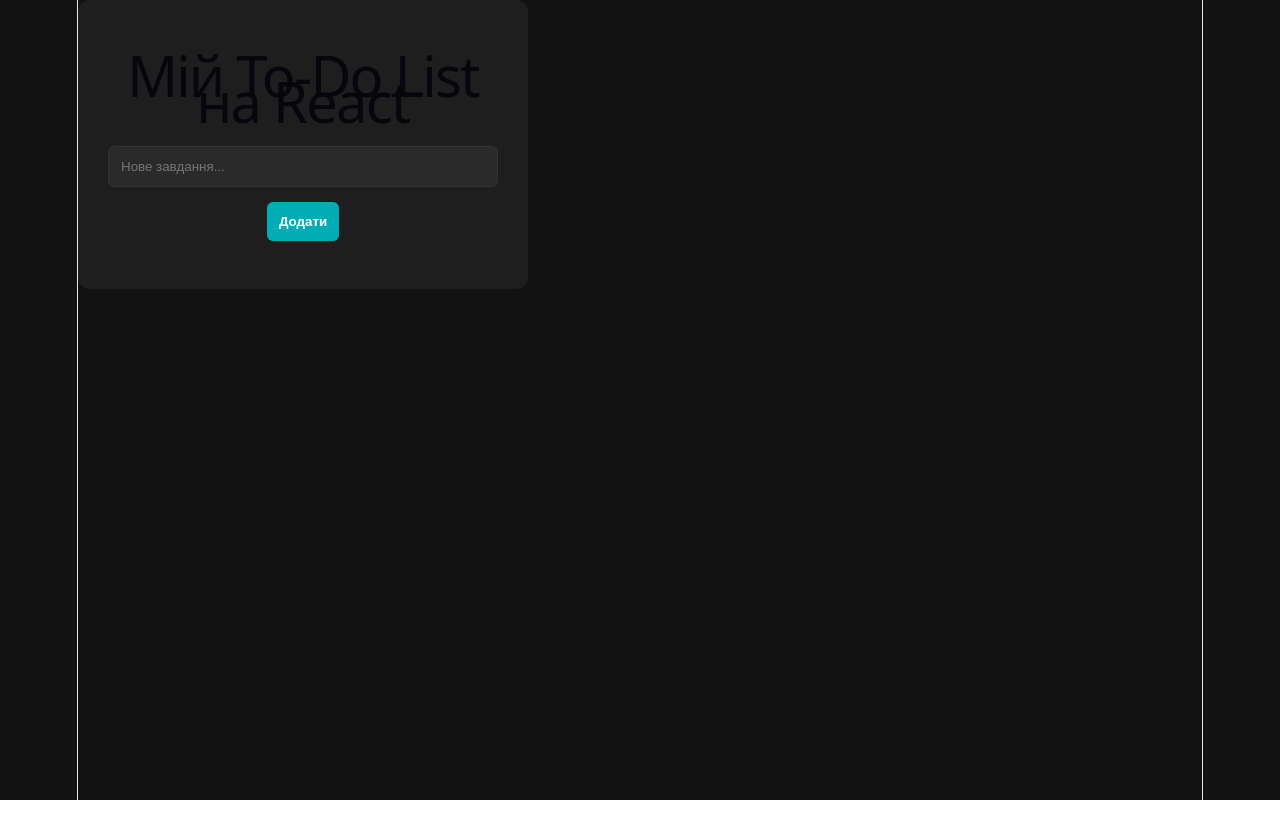
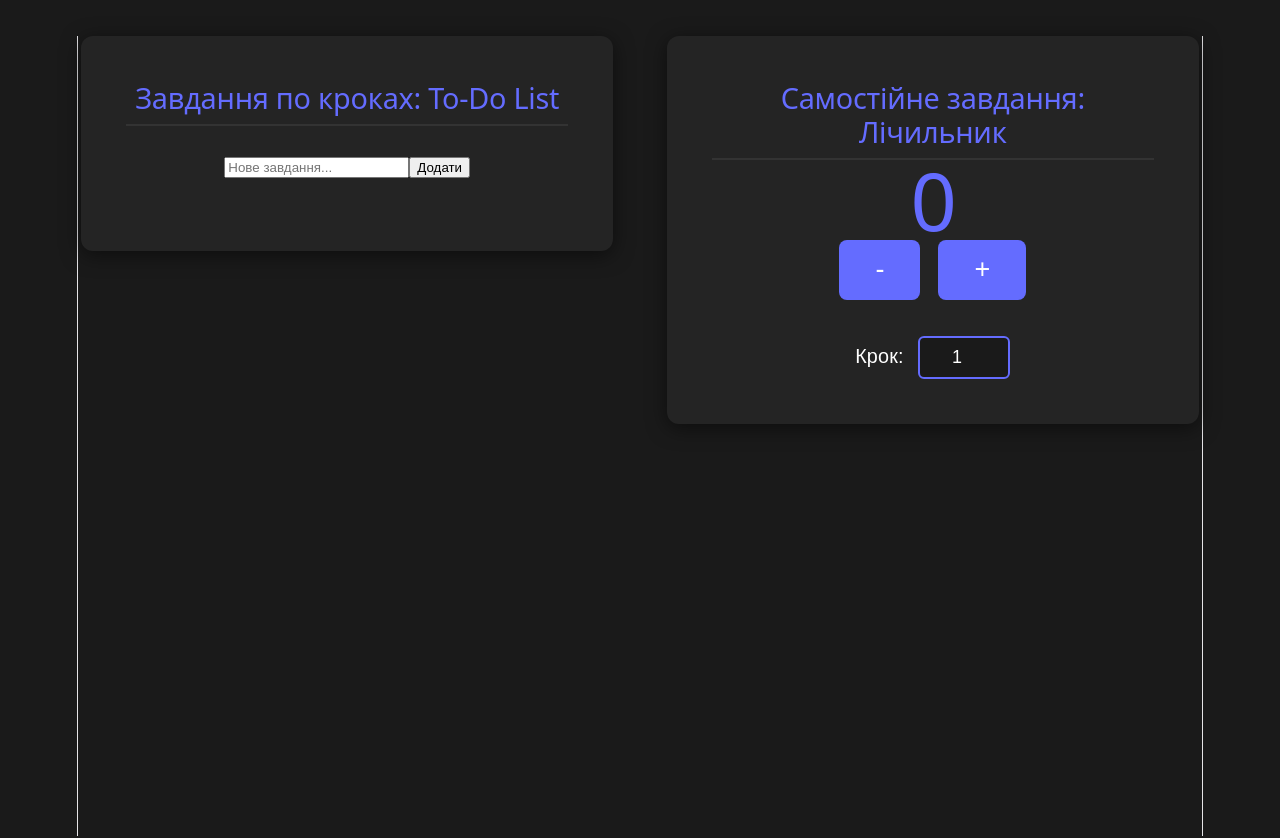
Before and after one commit to sasha7654321/my-todo-app, a React (Vite) app: page / in a window 1280 px wide. Shown: the top 838 px of the page. Before the commit the page ends 800 px from the top, so only its background shows below. Built offline with nearby package versions, Linux system fonts and the light colour scheme.

Commit message:
add counter and todo together

```diff
--- a/src/App.css
+++ b/src/App.css
@@ -1,61 +1,90 @@
 body {
+  background-color: #1a1a1a;
+  color: #ffffff;
+  font-family: Arial, sans-serif;
   margin: 0;
-  font-family: sans-serif;
-  background-color: #121212;
-  color: #e0e0e0;
-  display: flex;
-  justify-content: center;
-  align-items: center;
-  min-height: 100vh;
+  padding: 2rem;
 }
 
-.app-container {
-  background-color: #1e1e1e;
-  padding: 30px;
+.container {
+  display: flex;
+  flex-direction: row;
+  justify-content: center;
+  align-items: flex-start;
+  gap: 3rem;
+  max-width: 1400px;
+  margin: 0 auto;
+}
+
+.app-block {
+  background-color: #242424;
   border-radius: 12px;
-  width: 100%;
-  max-width: 450px;
-  box-sizing: border-box;
+  padding: 2.5rem;
+  box-shadow: 0 4px 20px rgba(0, 0, 0, 0.5);
+  flex: 1;
+  min-width: 320px;
+  max-width: 500px;
+  text-align: center;
 }
 
 h2 {
-  color: #ffffff;
-  margin-top: 0;
-  text-align: center;
+  color: #646cff;
+  margin-bottom: 1.5rem;
+  font-size: 1.6rem;
+  border-bottom: 2px solid #333;
+  padding-bottom: 0.5rem;
 }
 
-input {
-  width: 100%;
-  padding: 12px;
-  margin-bottom: 15px;
-  border: 1px solid #333;
-  border-radius: 6px;
-  background-color: #2a2a2a;
-  color: #fff;
-  box-sizing: border-box;
+.counter-value {
+  font-size: 4.5rem;
+  margin: 1.5rem 0;
+  transition: color 0.3s ease;
+  color: #646cff;
 }
 
-button {
-  padding: 12px;
-  background-color: #00adb5;
-  color: #fff;
-  border: none;
-  border-radius: 6px;
-  cursor: pointer;
-  font-weight: bold;
+.counter-value.red {
+  color: #ff4646;
 }
 
-ul {
-  list-style: none;
-  padding: 0;
+.controls button {
+  font-size: 1.5rem;
+  padding: 0.8rem 2rem;
+  margin: 0 0.5rem;
+  border: none;
+  border-radius: 8px;
+  cursor: pointer;
+  background-color: #646cff;
+  color: white;
+  transition: background-color 0.2s;
 }
 
-li {
-  background-color: #2a2a2a;
-  padding: 12px;
-  margin-bottom: 8px;
+.controls button:hover {
+  background-color: #535bf2;
+}
+
+.step-setting {
+  margin-top: 2rem;
+  font-size: 1.1rem;
+}
+
+.step-setting input {
+  background-color: #1a1a1a;
+  border: 2px solid #646cff;
   border-radius: 6px;
-  display: flex;
-  justify-content: space-between;
-  align-items: center;
+  color: white;
+  padding: 0.5rem;
+  font-size: 1rem;
+  width: 70px;
+  text-align: center;
+  margin-left: 0.5rem;
 }
+
+.step-setting input:focus {
+  outline: none;
+  border-color: #535bf2;
+}
+
+.task-list {
+  margin-top: 1.5rem;
+  text-align: left;
+}
--- a/src/App.jsx
+++ b/src/App.jsx
@@ -1,32 +1,59 @@
-import { useState } from 'react';
+import { useState, useEffect } from 'react';
 import TaskForm from './components/TaskForm';
 import TaskItem from './components/TaskItem';
 import './App.css';
 
 function App() {
-  const [tasks, setTasks] = useState([]);
+  const [tasks, setTasks] = useState(() => {
+    const savedTasks = localStorage.getItem('tasks');
+    return savedTasks ? JSON.parse(savedTasks) : [];
+  });
+
+  const [count, setCount] = useState(0);
+  const [step, setStep] = useState(1);
+
+  useEffect(() => {
+    localStorage.setItem('tasks', JSON.stringify(tasks));
+  }, [tasks]);
 
   const addTask = (text) => {
-    const newTask = { id: Date.now(), text, completed: false };
-    setTasks([...tasks, newTask]);
+    setTasks([...tasks, { id: Date.now(), text, completed: false }]);
   };
 
   const toggleTask = (id) => {
-    setTasks(tasks.map(task =>
+    setTasks(
+      tasks.map((task) =>
         task.id === id ? { ...task, completed: !task.completed } : task
-    ));
+      )
+    );
   };
 
   const deleteTask = (id) => {
-    setTasks(tasks.filter(task => task.id !== id));
+    setTasks(tasks.filter((task) => task.id !== id));
   };
 
+  const handleIncrement = () => {
+    setCount(count + step);
+  };
+
+  const handleDecrement = () => {
+    setCount(Math.max(0, count - step));
+  };
+
+  const handleStepChange = (e) => {
+    const value = parseInt(e.target.value);
+    setStep(isNaN(value) || value < 1 ? 1 : value);
+  };
+
+  const isRed = count >= 50;
+
   return (
-    <div className="app-container">
-      <h1>Мій То-Do List на React</h1>
-      <TaskForm addTask={addTask} />
-      <ul>
-        {tasks.map(task => (
+    <div className="container">
+      <div className="app-block">
+        <h2>Завдання по кроках: To-Do List</h2>
+        <TaskForm onAddTask={addTask} />
+        <div className="task-list">
+          {tasks.map((task) => (
             <TaskItem
               key={task.id}
               task={task}
@@ -34,7 +61,27 @@
               onDelete={deleteTask}
             />
           ))}
-      </ul>
+        </div>
+      </div>
+
+      <div className="app-block">
+        <h2>Самостійне завдання: Лічильник</h2>
+        <h1 className={`counter-value ${isRed ? 'red' : ''}`}>{count}</h1>
+        <div className="controls">
+          <button onClick={handleDecrement}>-</button>
+          <button onClick={handleIncrement}>+</button>
+        </div>
+        <div className="step-setting">
+          <label htmlFor="step-input">Крок: </label>
+          <input
+            id="step-input"
+            type="number"
+            value={step}
+            onChange={handleStepChange}
+            min="1"
+          />
+        </div>
+      </div>
     </div>
   );
 }
```
Lines whose indentation alone changed are shown as unchanged.
